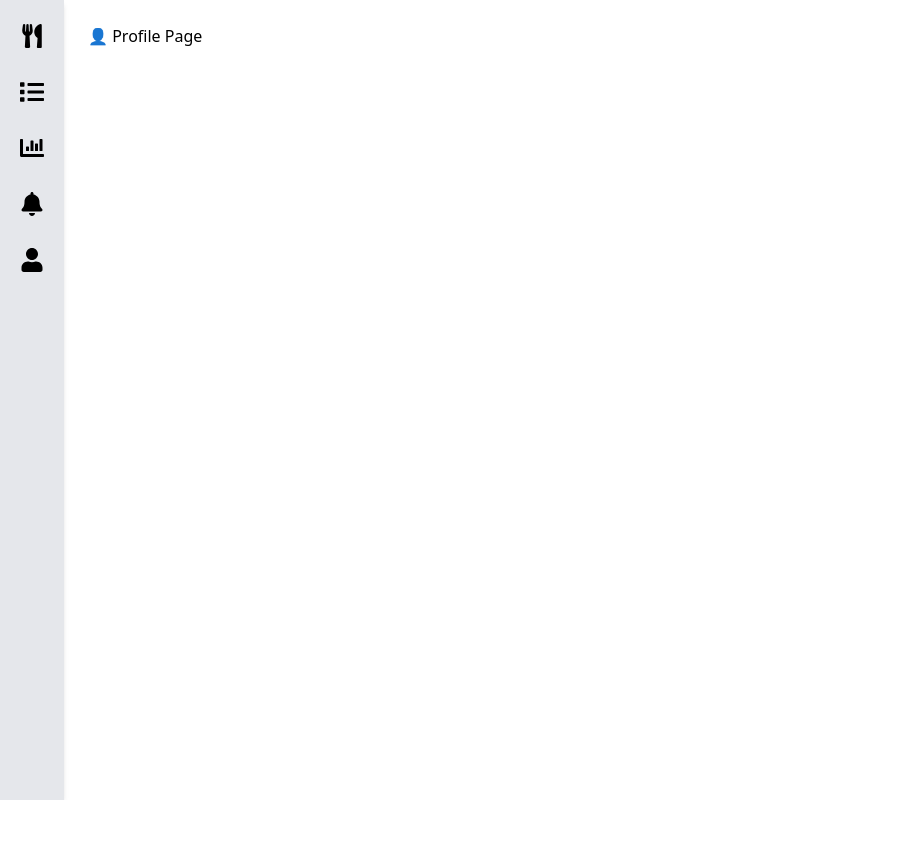
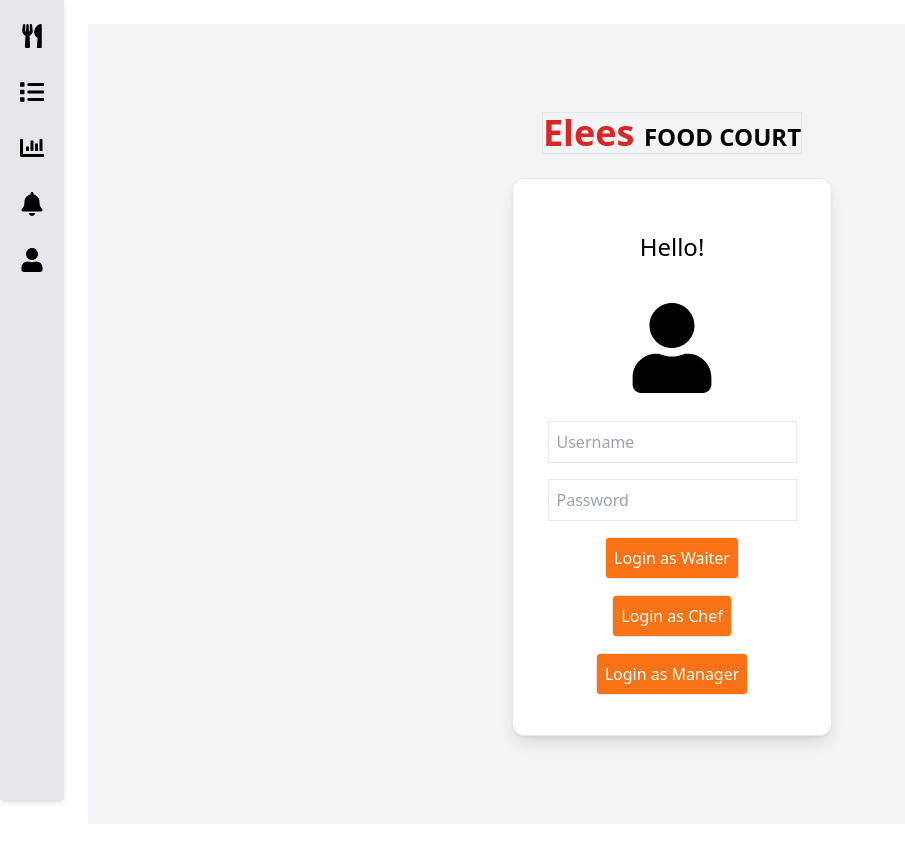
Before and after one commit to Madhusha2003/DineEase, a React (Create React App) app in the folder dine_ease_frontend/: page /profile in a window 1280 px wide. Shown: the top 842 px of the page, without its empty margins (0-905 px from the left). Before the commit the page ends 800 px from the top, so only its background shows below. Built offline with nearby package versions, Linux system fonts and the light colour scheme.

Commit message:
added login screen UI

```diff
--- a/dine_ease_frontend/src/App.js
+++ b/dine_ease_frontend/src/App.js
@@ -4,9 +4,9 @@ import './App.css';
 import { BrowserRouter as Router, Routes, Route } from "react-router-dom";
 import Sidebar from "./components/sideBar";
 
-
 import CustomerMenu from "./pages/customerMenu";
 import WaiterOrders from './pages/waiterOrders';
+import Login from './pages/Login'
 
 function App() {
   return (
@@ -19,7 +19,7 @@ function App() {
             <Route path="/orders" element={<WaiterOrders/>} />
             <Route path="/reports" element={<h1>📊 Reports Page</h1>} />
             <Route path="/notifications" element={<h1>🔔 Notifications Page</h1>} />
-            <Route path="/profile" element={<h1>👤 Profile Page</h1>} />
+            <Route path="/profile" element={<Login/>} />
           </Routes>
         </div>
       </div>
--- /dev/null
+++ b/dine_ease_frontend/src/pages/Login.js
@@ -0,0 +1,33 @@
+import React from 'react'
+import '../App.css'
+import { FaUser } from 'react-icons/fa'
+
+
+function Login() {
+  return (
+    <div className="flex flex-col justify-center items-center h-screen overflow-hidden bg-gray-100">
+        <div className="flex items-end justify-end mb-6 border">
+          <h2 className="text-4xl font-bold text-red-600">
+            Elees <span className="text-2xl text-black">FOOD COURT</span>
+          </h2>
+        </div>
+        <div className='flex flex-col items-center p-8 bg-white border rounded-xl shadow-lg w-80'>
+        <h1 className="p-5 text-2xl">Hello!</h1>
+        <div className="p-5">
+            <FaUser size={90} />
+        </div>
+        <div >
+            <form className='flex flex-col items-center'>
+                <input type="text" placeholder='Username' className='m-2 p-2 border' required/>
+                <input type='password' placeholder='Password' className='m-2 p-2 border' required/>
+                <button type='submit' className='m-2 p-2 border bg-orange-500 text-white rounded'>Login as Waiter</button>
+                <button type='submit' className='m-2 p-2 border bg-orange-500 text-white rounded'>Login as Chef</button>
+                <button type='submit' className='m-2 p-2 border bg-orange-500 text-white rounded'>Login as Manager</button>
+            </form>
+        </div>
+        </div>
+    </div>
+  )
+}
+
+export default Login
```
